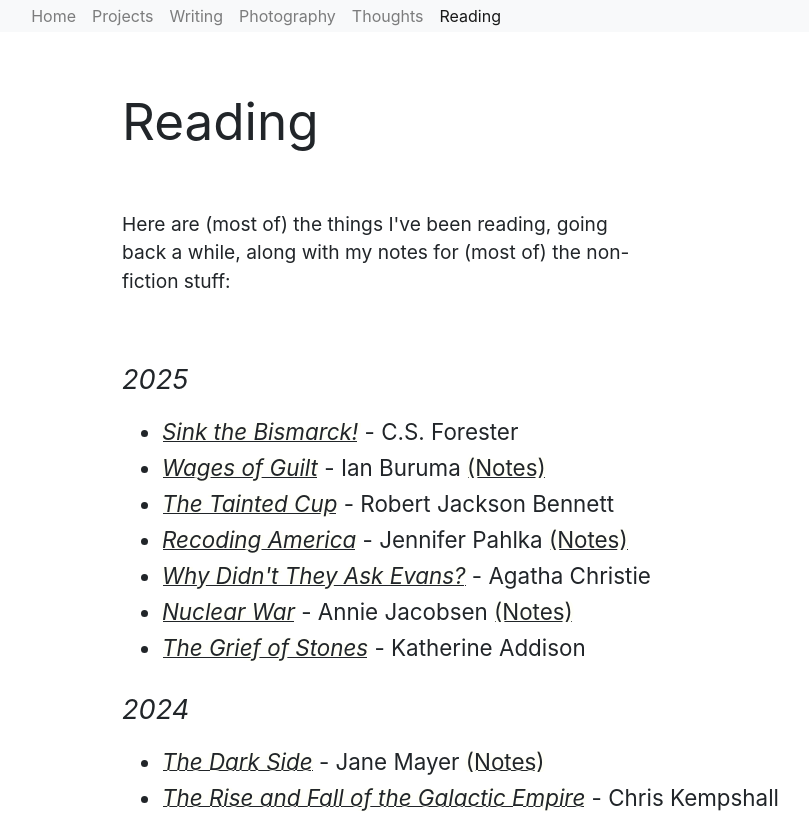
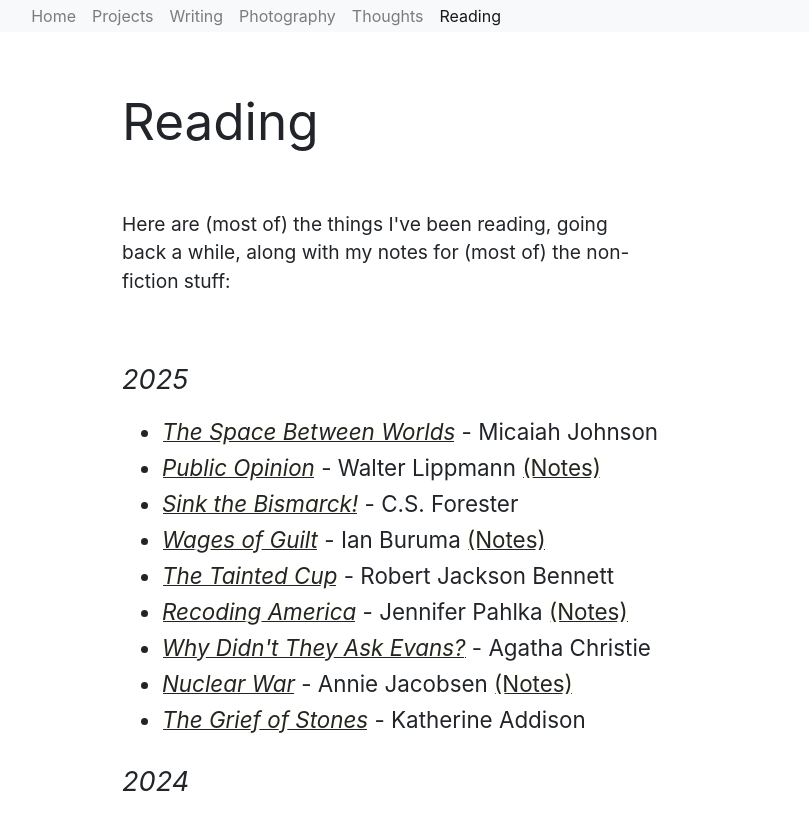
Before and after one commit to gautamh/gautamh.github.io, a SvelteKit app: page /reading in a window 1280 px wide. Shown: the top 813 px of the page, without its empty margins (118-927 px from the left). Built offline with nearby package versions, Linux system fonts and the light colour scheme.

Commit message:
adding Public Opinion and The Space Between Worlds to Reading

```diff
--- a/src/routes/reading/+page.svelte
+++ b/src/routes/reading/+page.svelte
@@ -8,6 +8,17 @@
 
 <script>
     let books2025 = [
+        {
+            title: "The Space Between Worlds",
+            goodreads_link: "https://www.goodreads.com/book/show/43301353-the-space-between-worlds",
+            author: "Micaiah Johnson",
+        },
+        {
+            title: "Public Opinion",
+            goodreads_link: "https://www.goodreads.com/book/show/920442.Public_Opinion",
+            author: "Walter Lippmann",
+            notes_link: "https://drive.google.com/file/d/1GUL_6IYpbSq91P68wiyXOw90YGOTGJHX/view?usp=sharing"
+        },
         {
             title: "Sink the Bismarck!",
             goodreads_link: "https://www.goodreads.com/book/show/45729565-sink-the-bismarck",
```
